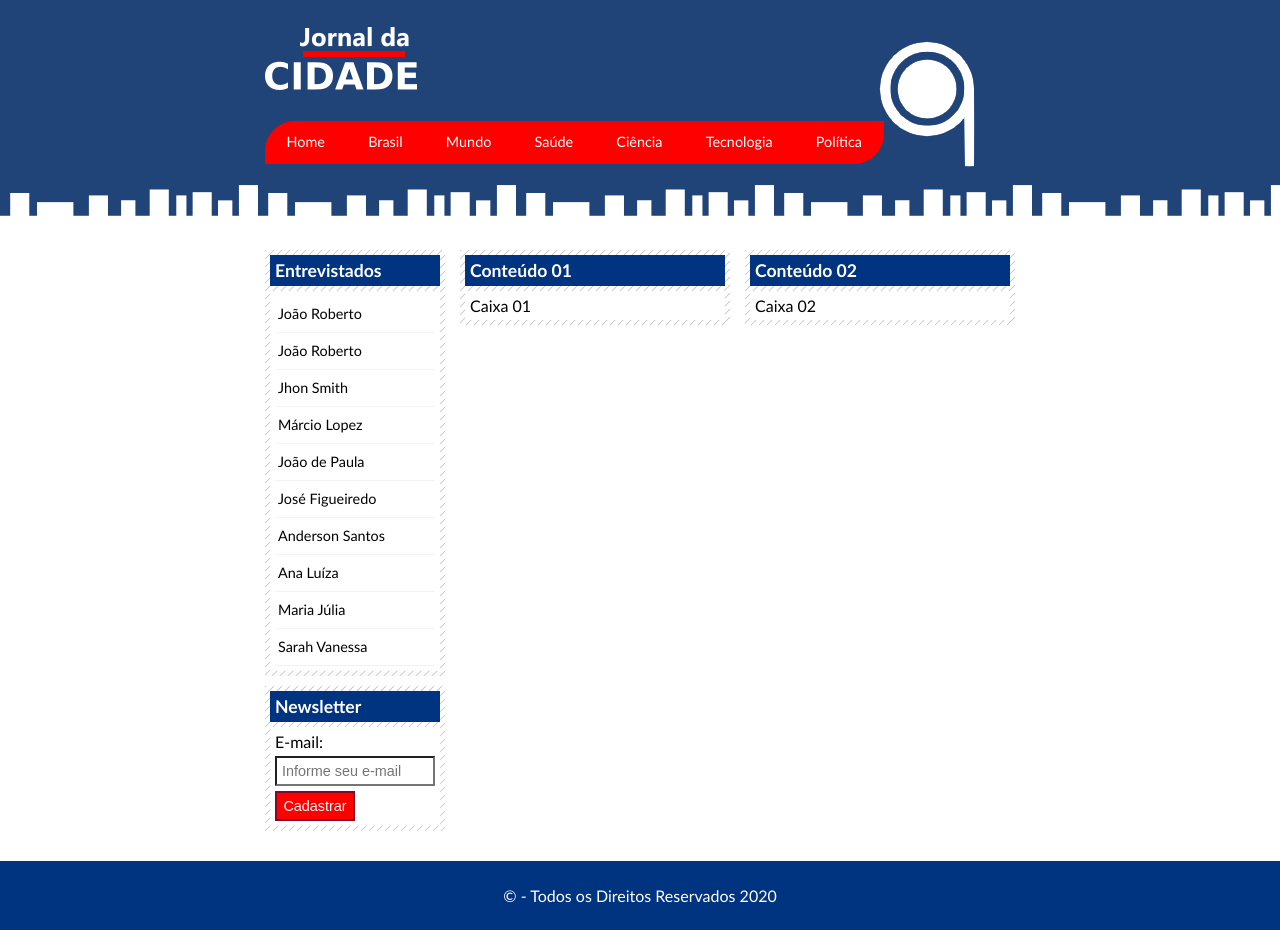
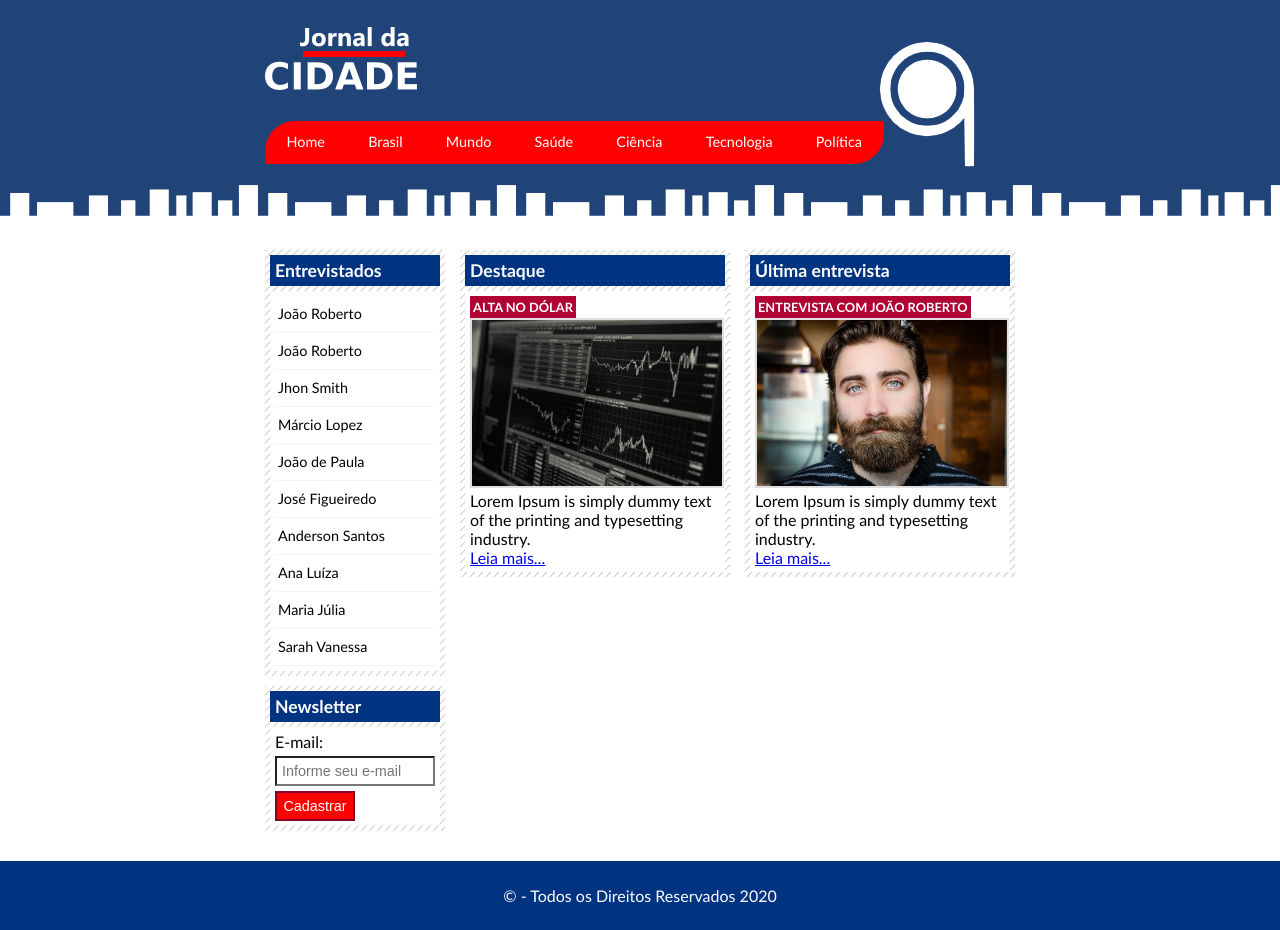
Before and after one commit to paulowolfgang/JornalDaCidade, a plain HTML site: page index.html in a window 1280 px wide. Drawn offline with Linux system fonts and the light colour scheme.

Commit message:
Conteúdo do site 02

```diff
--- a/_css/style.css
+++ b/_css/style.css
@@ -143,6 +143,22 @@ input.submit {
 	margin-top: 5px;
 }
 
+/* ### Formatação de Imagens*/
+img {
+	border: 2px solid #dfdfdf;
+	margin-top: 3px;
+}
+
+/* ### Formatação de Cabeçalho ### */
+h3 {
+	text-transform: uppercase;
+	display: inline;
+	font-size: 0.8em;
+	padding: 3px;
+	background: #b10333;
+	color: #fff;
+}
+
 /* ### Rodapé ### */
 #container-rodape {
 	clear: both;
--- a/index.html
+++ b/index.html
@@ -45,30 +45,48 @@
 			</div>
 			<!-- ### FIM TOPO ### -->
 
-			<!-- ### FIM CONTEUDO ### -->
+			<!-- ### INÌCIO CONTEUDO ### -->
 			<div id="conteudo">
 
+				<!-- Início Conteúdo 01 -->
 				<div id="primeiro">
 					<div class="caixa">
 						<h2>
-							Conteúdo 01
+							Destaque
 						</h2>
 						<div class="caixa-conteudo">
-							Caixa 01
+							<h3>
+								Alta no Dólar
+							</h3>
+							<img src="_imagens/economia.jpg" width="100%">
+							<p>
+								Lorem Ipsum is simply dummy text of the printing and typesetting industry.
+							</p>
+							<a href="#">Leia mais...</a>
 						</div>
 					</div>
 				</div>
+				<!-- Fim Conteúdo 01 -->
 
+				<!-- Início Conteúdo 02 -->
 				<div id="segundo">
 					<div class="caixa">
 						<h2>
-							Conteúdo 02
+							Última entrevista
 						</h2>
 						<div class="caixa-conteudo">
-							Caixa 02
+							<h3>
+								Entrevista com João Roberto
+							</h3>
+							<img src="_imagens/homem.jpg" width="100%">
+							<p>
+								Lorem Ipsum is simply dummy text of the printing and typesetting industry.
+							</p>
+							<a href="#">Leia mais...</a>
 						</div>
 					</div>
 				</div>
+				<!-- Fim Conteúdo 02 -->
 
 				<!-- ### Início Coluna Lateral ### -->
 				<div id="lateral">
```
Also changed, not shown: _imagens/homem.jpg (added).
